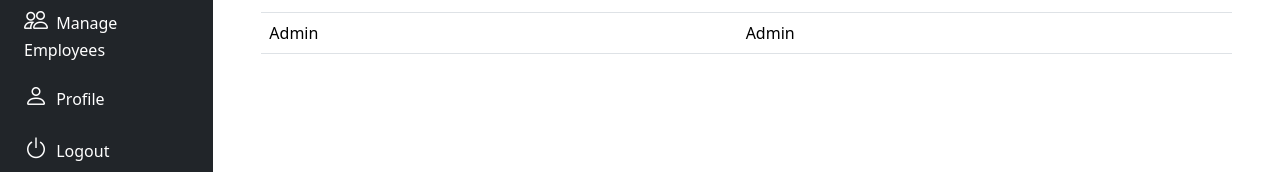
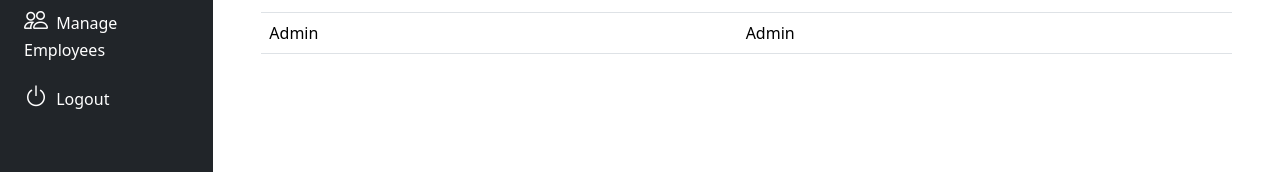
Before and after one commit to Aritra37/EmployeeManagement, a React (Create React App) app in the folder client/: page / in a window 1280 px wide. Shown: the part 162-334 px from the top of the page. Built offline with nearby package versions, Linux system fonts and the light colour scheme; no server answers.

Commit message:
role for admin

```diff
--- a/client/src/Components/Dashboard.jsx
+++ b/client/src/Components/Dashboard.jsx
@@ -10,7 +10,15 @@ function Dashboard() {
     axios.get('http://localhost:8000/dashboard')
     .then((res) => {
       if (res.data.Status === "Success") {
-
+          if(res.data.role==="admin")
+          {
+            navigate('/');
+          }
+          else
+          {
+            const id=res.data.id;
+            navigate('/employeedetails/'+id)
+          }
       } else {
         navigate('/start');
       }
@@ -61,15 +69,6 @@ function Dashboard() {
                   </span>{" "}
                 </Link>
               </li>
-              <li>
-                <Link
-                  to="profile"
-                  className="nav-link px-0 align-middle text-white"
-                >
-                  <i className="fs-4 bi-person"></i>{" "}
-                  <span className="ms-1 d-none d-sm-inline">Profile</span>
-                </Link>
-              </li>
               <li onClick={handleLogout}>
                 <a href="#" className="nav-link px-0 align-middle text-white">
                   <i className="fs-4 bi-power"></i>{" "}
```
